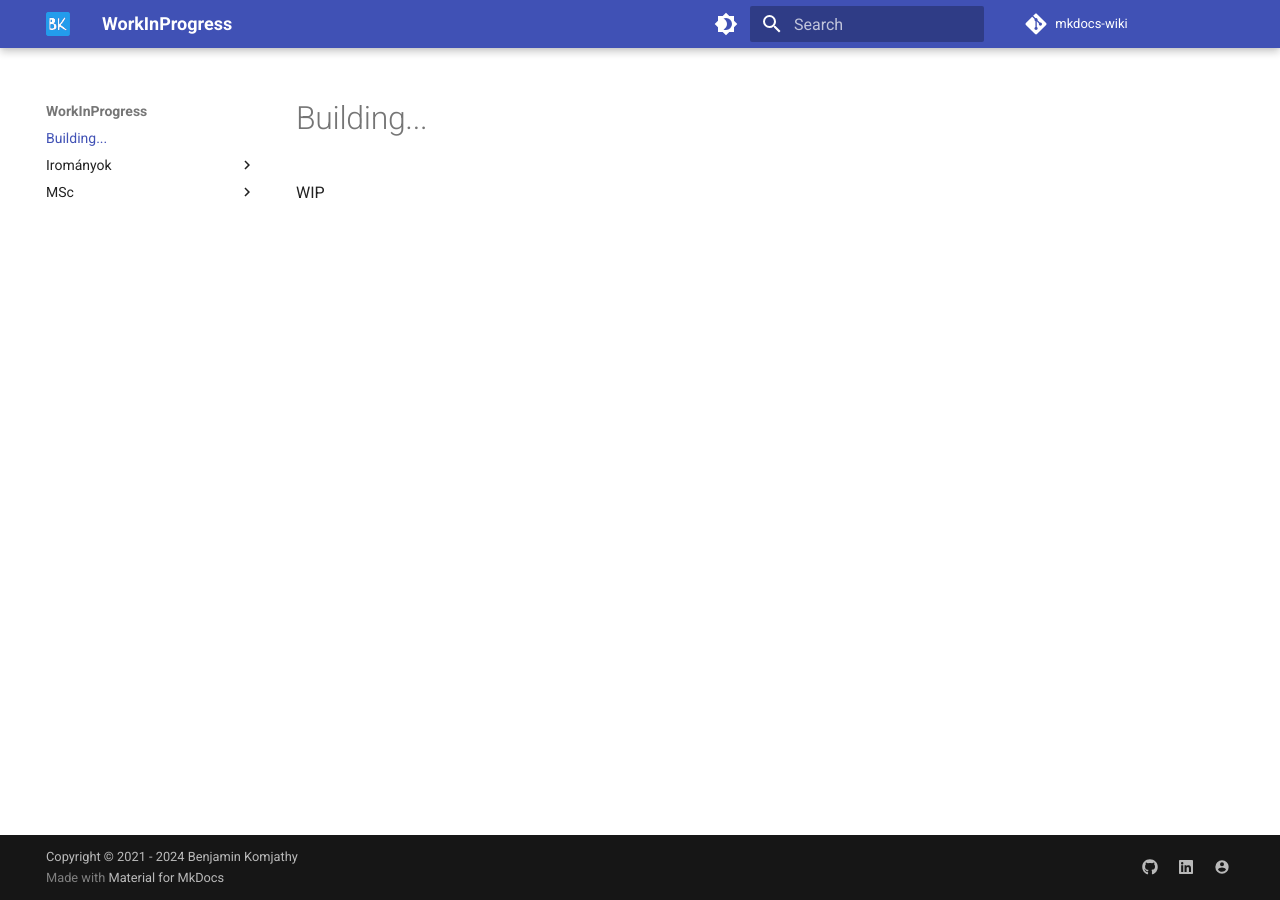
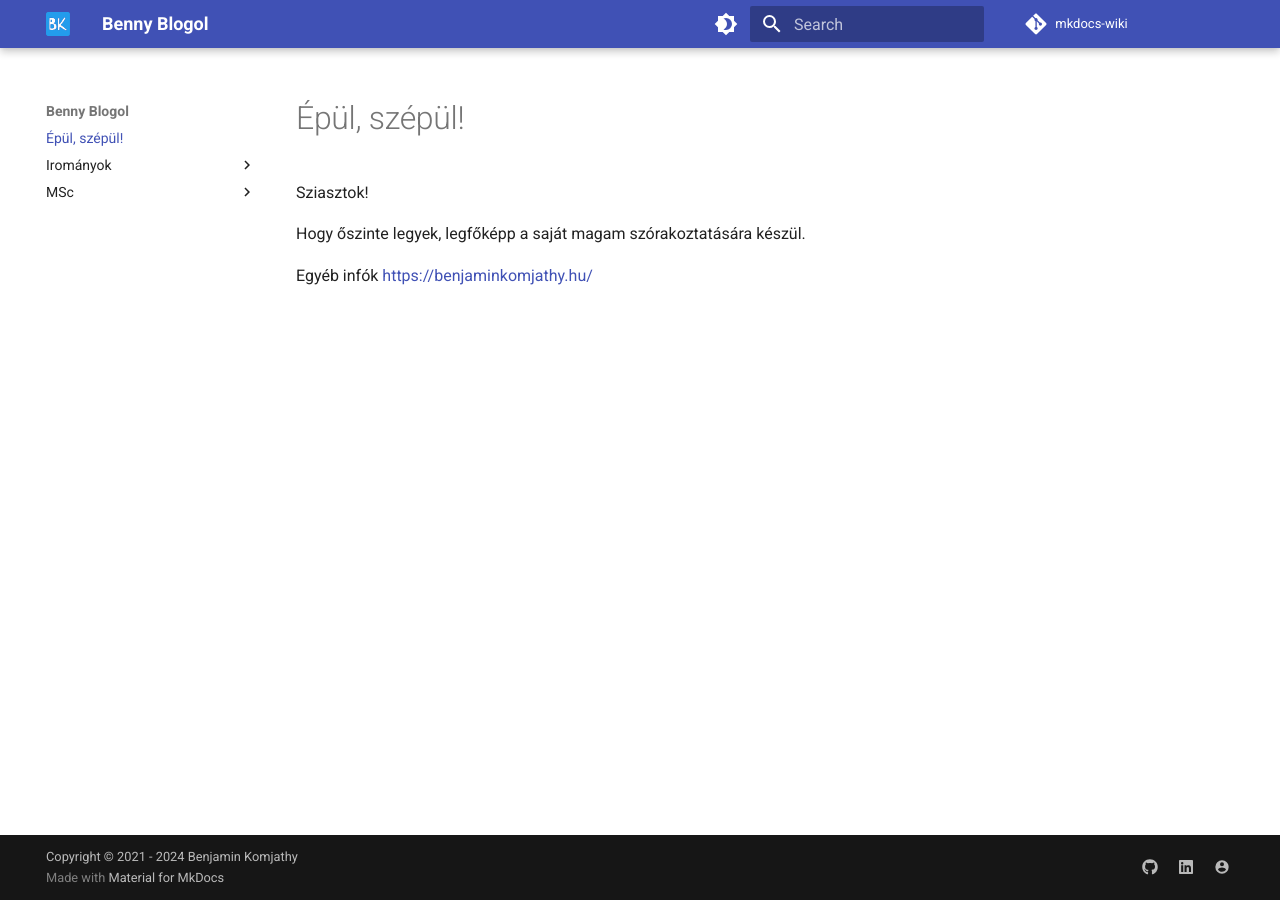
Before and after one commit to bennydeep/mkdocs-wiki, an MkDocs documentation site: the page built from docs/index.md, in a window 1280 px wide. Built offline with MkDocs 1.6.1 and Material for MkDocs 9.7.7, drawn with Linux system fonts in a browser that asks for light colours; comment, search, counter and statistics services are not loaded.

Commit message:
additional stuff

```diff
--- a/docs/index.md
+++ b/docs/index.md
@@ -1,3 +1,7 @@
-# Building...
+# Épül, szépül!
 
-WIP
+Sziasztok!
+
+Hogy őszinte legyek, legfőképp a saját magam szórakoztatására készül.
+
+Egyéb infók [https://benjaminkomjathy.hu/](https://benjaminkomjathy.hu/)
--- a/mkdocs.yml
+++ b/mkdocs.yml
@@ -1,10 +1,10 @@
-site_name: WorkInProgress
+site_name: Benny Blogol
 site_url: https://mkdocs.benjaminkomjathy.hu/
 repo_name: mkdocs-wiki
 repo_url: https://github.com/bennydeep/mkdocs-wiki
 site_author: Benjamin Komjathy
 site_description: >-
-  random wiki site, but still in progress
+  csak kiírom valahova a gondolataimat a zinternetre
 copyright: Copyright &copy; 2021 - 2024 Benjamin Komjathy
 theme:
   name: 'material'
@@ -33,6 +33,7 @@ nav:
         - 'Hogyan fogyjunk le...': 'iromanyok/fastingforweightloss.md'
         - 'Befektetés alapok': 'iromanyok/investing101.md'
         - 'CanSerious': 'iromanyok/canserious.md'
+        - 'Tanítás és tanácsadás': 'iromanyok/teaching-n-consultancy.md'
 
     - 'MSc':
         - 'Adatbányászat Elmélet': 'msc/adatbanya-elmelet.md'
```
Also changed, not shown: docs/iromanyok/canserious.md (+5 -0 lines), docs/iromanyok/teaching-n-consultancy.md (added, +17 -0 lines).
